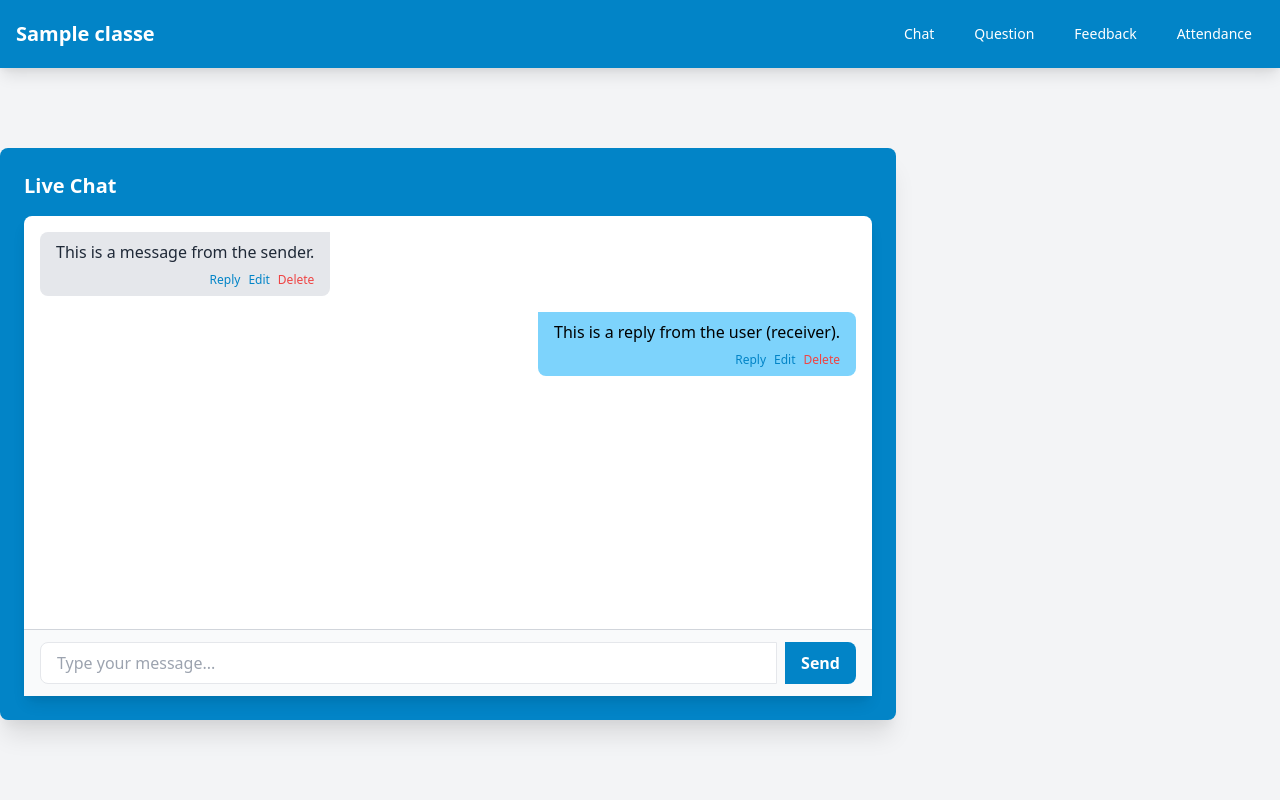
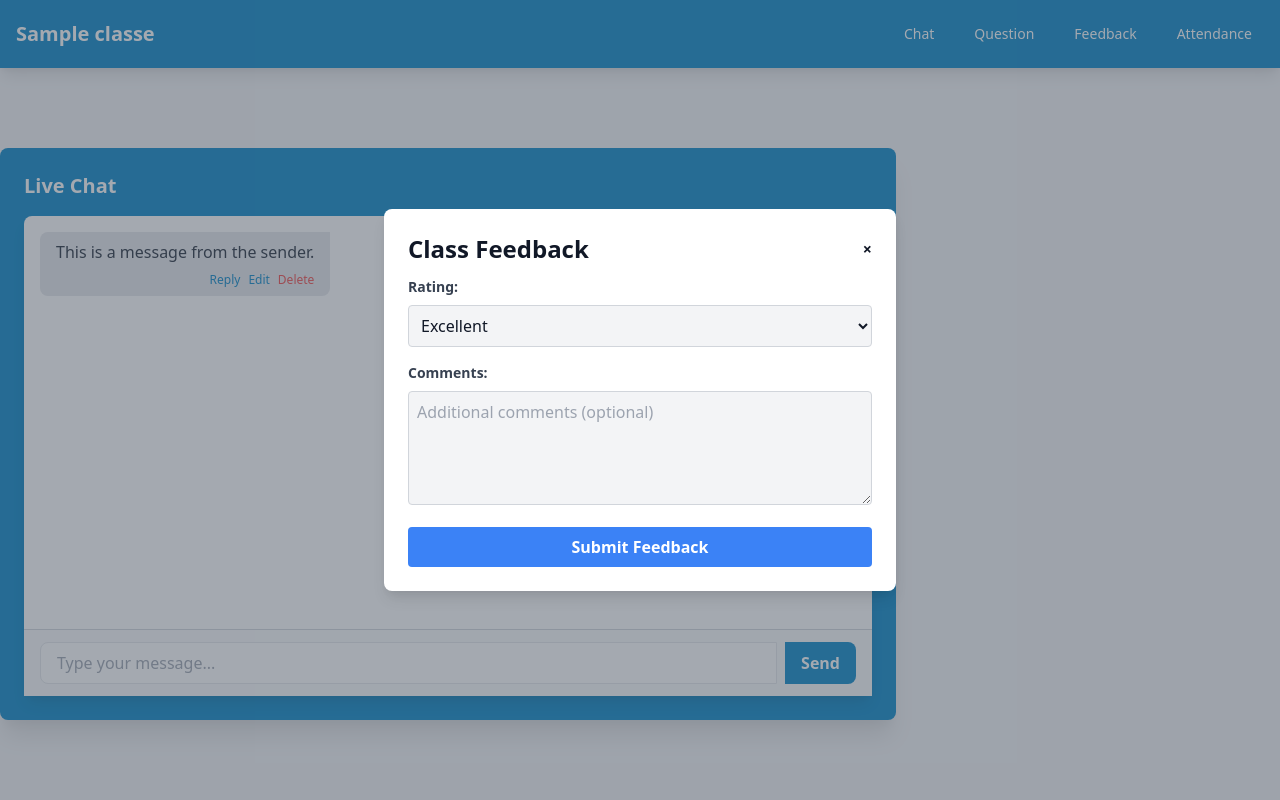
Before and after one commit to edouard2000/TigerEngage, a Flask app: page /class_dashboard/1 in a window 1280 px wide. Run offline with Flask 3, Linux system fonts and the light colour scheme; tables that the repository leaves empty hold one stand-in row (values such as "Sample post"); style sheets or scripts are compiled from the project's sources; some libraries are stand-ins or nearby versions.

Commit message:
feedback modal

```diff
--- a/app.py
+++ b/app.py
@@ -28,6 +28,7 @@ from database import (
 import db_operations
 from auth import authenticate
 from req_lib import ReqLib
+from summarizer import TextSummarizer
 
 
 load_dotenv()
@@ -468,28 +469,26 @@ def start_class_session(class_id):
 def end_class_session(class_id):
     db = SessionLocal()
     try:
-        active_session = (
-            db.query(ClassSession).filter_by(class_id=class_id, is_active=True).first()
-        )
+        # Fetch the active session that needs to be ended
+        active_session = db.query(ClassSession).filter_by(class_id=class_id, is_active=True).first()
         if not active_session:
-            return (
-                jsonify(
-                    {
-                        "success": False,
-                        "message": "No active session found for this class",
-                    }
-                ),
-                404,
-            )
+            return jsonify({
+                "success": False,
+                "message": "No active session found for this class"
+            }), 404
+
         active_session.is_active = False
+        active_session.ended = True
         active_session.end_time = datetime.now()
+        db.commit()
+        session['show_feedback_modal'] = True
 
-        db.commit()
+        return jsonify({
+            "success": True,
+            "message": "Class session ended successfully.",
+            "showModal": True
+        }), 200
 
-        return (
-            jsonify({"success": True, "message": "Class session ended successfully."}),
-            200,
-        )
     except Exception as e:
         db.rollback()
         return jsonify({"success": False, "message": str(e)}), 500
@@ -791,42 +790,85 @@ def toggle_display(class_id, question_id):
         db_session.close()
 
 
-
-@app.route('/api/submit-feedback', methods=['POST'])
+@app.route("/submit_feedback", methods=["POST"])
 def submit_feedback():
-    db_session = SessionLocal()
-
+    data = request.get_json()
+    class_session_id = data.get("class_session_id")
+    class_id = data.get("class_id")
+    student_id = data.get("student_id")
+    rating = data.get("rating")
+    comment = data.get("comment")
+    db = SessionLocal()
     try:
-        data = request.get_json()
-        response_category = data['responseCategory']
-        comment = data.get('comment', '')
-
-        class_session_id = session.get('class_session_id')
-        student_id = session.get('username')
-
-        if not class_session_id or not student_id:
-            return jsonify({'success': False, 'message': 'Session or user ID not found.'}), 400
-
-        new_feedback = AfterClassInputs(
+        feedback = AfterClassInputs(
             input_id=str(uuid.uuid4()),
             class_session_id=class_session_id,
+            class_id=class_id,
             student_id=student_id,
-            response_category=response_category,
+            response_category=rating,
             comment=comment
         )
+        db.add(feedback)
+        db.commit()
 
-        db_session.add(new_feedback)
-        db_session.commit()
-
-        return jsonify({'success': True, 'message': 'Feedback submitted successfully!'})
+        return jsonify({"success": True, "message": "Feedback submitted successfully"}), 200
 
     except Exception as e:
-        db_session.rollback()
-        return jsonify({'success': False, 'message': str(e)}), 500
+        db.rollback()
+        return jsonify({"success": False, "message": str(e)}), 500
+    finally:
+        db.close()
 
+@app.route("/check_feedback_modal/<class_session_id>", methods=["GET"])
+def check_feedback_modal(class_session_id):
+    db = SessionLocal()
+    try:
+        class_session = db.query(ClassSession).filter_by(session_id=class_session_id).first()
+
+        if not class_session:
+            return jsonify({
+                "success": False,
+                "message": "Class session not found",
+                "showModal": False
+            }), 404
+        if class_session.ended:
+            return jsonify({
+                "success": True,
+                "message": "Class session has ended. Show feedback modal.",
+                "showModal": True
+            }), 200
+        else:
+            return jsonify({
+                "success": True,
+                "message": "Class session is still active.",
+                "showModal": False
+            }), 200
+
+    except Exception as e:
+        return jsonify({
+            "success": False,
+            "message": str(e),
+            "showModal": False
+        }), 500
     finally:
-        db_session.close()
+        db.close()
 
+
+@app.route("/class/<class_id>/session/<session_id>/reviews")
+def class_review(class_id, session_id):
+    try:
+        feedback_entries = AfterClassInputs.query.filter_by(class_id=class_id, class_session_id=session_id).all()
+        ratings = [entry.response_category for entry in feedback_entries]
+        comments = [entry.comment for entry in feedback_entries if entry.comment]
+
+        summarizer = TextSummarizer()
+        rating_summary = summarizer.average_sentences(ratings)
+        comment_summary = summarizer.average_sentences(comments) if comments else "No comments provided."
+
+        return render_template("reviews.html", rating_summary=rating_summary, comment_summary=comment_summary)
+    except Exception as e:
+        print(f"Error accessing database or summarizing feedback: {e}")
+        return jsonify({"error": "Failed to retrieve or process class feedback"}), 500
 
 if __name__ == "__main__":
     app.run(debug=False)
--- a/database.py
+++ b/database.py
@@ -100,6 +100,7 @@ class ClassSession(Base):
     )
     end_time = Column(DateTime(timezone=True))
     is_active = Column(Boolean, default=False)
+    ended = Column(Boolean, default=False)
     class_ = relationship("Class", back_populates="sessions")
     attendances = relationship("Attendance", back_populates="class_session")
 
--- a/runserver.py
+++ b/runserver.py
@@ -21,7 +21,7 @@ def main():
         sys.exit(1)
 
     try:
-        app.app.run(host='0.0.0.0', port=port, debug=True)
+        app.app.run(host='localhost', port=port, debug=True)
     except Exception as ex:
         print(ex, file=sys.stderr)
         sys.exit(1)
--- a/static/css/output.css
+++ b/static/css/output.css
@@ -608,6 +608,10 @@ video {
   top: 5rem;
 }
 
+.z-50 {
+  z-index: 50;
+}
+
 .m-4 {
   margin: 1rem;
 }
@@ -1155,6 +1176,10 @@ video {
   padding-bottom: 16rem;
 }
 
+.pb-3 {
+  padding-bottom: 0.75rem;
+}
+
 .pb-8 {
   padding-bottom: 2rem;
 }
--- a/static/js/dashboard-interactions.js
+++ b/static/js/dashboard-interactions.js
@@ -12,6 +12,10 @@ document.addEventListener("DOMContentLoaded", function () {
   document.getElementById("feedback").addEventListener("click", function () {
     const classId = this.getAttribute("data-class-id");
     fetchContent(`/class/${classId}/feedback`);
+  });
+  document.getElementById("reviews").addEventListener("click", function () {
+    const classId = this.getAttribute("data-class-id");
+    fetchContent(`/class/${classId}/reviews`);
   });
   const userListButton = document.getElementById("classUsers");
     if (userListButton) {
--- /dev/null
+++ b/static/js/reviews.js
@@ -0,0 +1,70 @@
+function getClassIdFromUrl() {
+    const urlPath = window.location.pathname;
+    const pathSegments = urlPath.split('/');
+    return pathSegments[pathSegments.length - 1];
+}
+
+function checkAndShowFeedbackModal(classId) {
+    fetch(`/check_feedback_modal/${classId}`)
+        .then(response => response.json())
+        .then(data => {
+            if (data.showModal) {
+                displayFeedbackModal();
+            }
+        })
+        .catch(error => console.error('Error checking modal display status:', error));
+}
+
+function displayFeedbackModal() {
+    const modal = document.getElementById('feedbackModal');
+    modal.classList.remove('hidden');
+}
+
+function setupFormSubmission(classId) {
+    const feedbackForm = document.getElementById('feedbackForm');
+    feedbackForm.addEventListener('submit', function(event) {
+        event.preventDefault();
+        const formData = new FormData(this);
+        const rating = formData.get('rating');
+        const comment = formData.get('comment');
+
+        fetch('/submit_feedback', {
+            method: 'POST',
+            headers: {
+                'Content-Type': 'application/json'
+            },
+            body: JSON.stringify({
+                class_session_id: classId,
+                class_id: classId,
+                student_id: studentId,
+                rating: rating,
+                comment: comment
+            })
+        })
+        .then(response => response.json())
+        .then(data => {
+            if (data.success) {
+                alert('Feedback submitted successfully!');
+                const modal = document.getElementById('feedbackModal');
+                modal.classList.add('hidden');
+            } else {
+                alert(data.message || 'Failed to submit feedback.');
+            }
+        })
+        .catch(error => {
+            console.error('Error submitting feedback:', error);
+            alert('Failed to submit feedback due to network error.');
+        });
+    });
+}
+
+document.querySelector('.modal-close').addEventListener('click', function () {
+    const modal = document.getElementById('feedbackModal');
+    modal.classList.add('hidden');
+});
+
+document.addEventListener("DOMContentLoaded", function () {
+    const classId = getClassIdFromUrl();
+    checkAndShowFeedbackModal(classId);
+    setupFormSubmission(classId);
+});
--- a/templates/class-dashboard.html
+++ b/templates/class-dashboard.html
@@ -54,11 +54,38 @@
         >
       </div>
     </nav>
+       <!-- Feedback Modal -->
+<div id="feedbackModal" class="hidden fixed inset-0 bg-gray-600 bg-opacity-50 overflow-y-auto h-full w-full flex items-center justify-center z-50">
+  <div class="modal-content bg-white rounded-lg shadow-lg p-6 max-w-lg w-full">
+      <div class="flex justify-between items-center pb-3">
+          <p class="text-2xl font-bold">Class Feedback</p>
+          <button class="modal-close text-gray-900 font-semibold">
+              &times;
+          </button>
+      </div>
+      <form id="feedbackForm">
+          <label for="rating" class="block text-gray-700 text-sm font-bold mb-2">Rating:</label>
+          <select id="rating" name="rating" required class="bg-gray-100 border border-gray-300 p-2 mb-4 rounded w-full">
+              <option value="Excellent">Excellent</option>
+              <option value="Good">Good</option>
+              <option value="Average">Average</option>
+              <option value="Bad">Bad</option>
+              <option value="Very Poor">Very Poor</option>
+          </select>
+          <label for="comment" class="block text-gray-700 text-sm font-bold mb-2">Comments:</label>
+          <textarea id="comment" name="comment" rows="4" placeholder="Additional comments (optional)" class="bg-gray-100 border border-gray-300 p-2 mb-4 rounded w-full"></textarea>
+          <button type="submit" class="bg-blue-500 hover:bg-blue-700 text-white font-bold py-2 px-4 rounded w-full">Submit Feedback</button>
+      </form>
+  </div>
+</div>
+
     <div id="content-area" class="pt-20"></div>
-
+    <script type="text/javascript">
+      var studentId = "{{ session.get('username', 'default_user_id') }}";
+  </script>
+    <script src="{{ url_for('static', filename='js/reviews.js') }}"></script>
     <script src="{{ url_for('static', filename='js/learn-more.js') }}"></script>
     <script src="{{ url_for('static', filename='js/dashboard.js') }}"></script>
-
 
     <script>
       document
```
Also changed, not shown: other parts of static/css/output.css (+50 -0 lines), templates/FeedbackModal.html (added, +69 -0 lines), templates/afterClass.html (deleted, +0 -70 lines), templates/professor-dashboard.html (+17 -0 lines), templates/reviews.html (added, +31 -0 lines).
